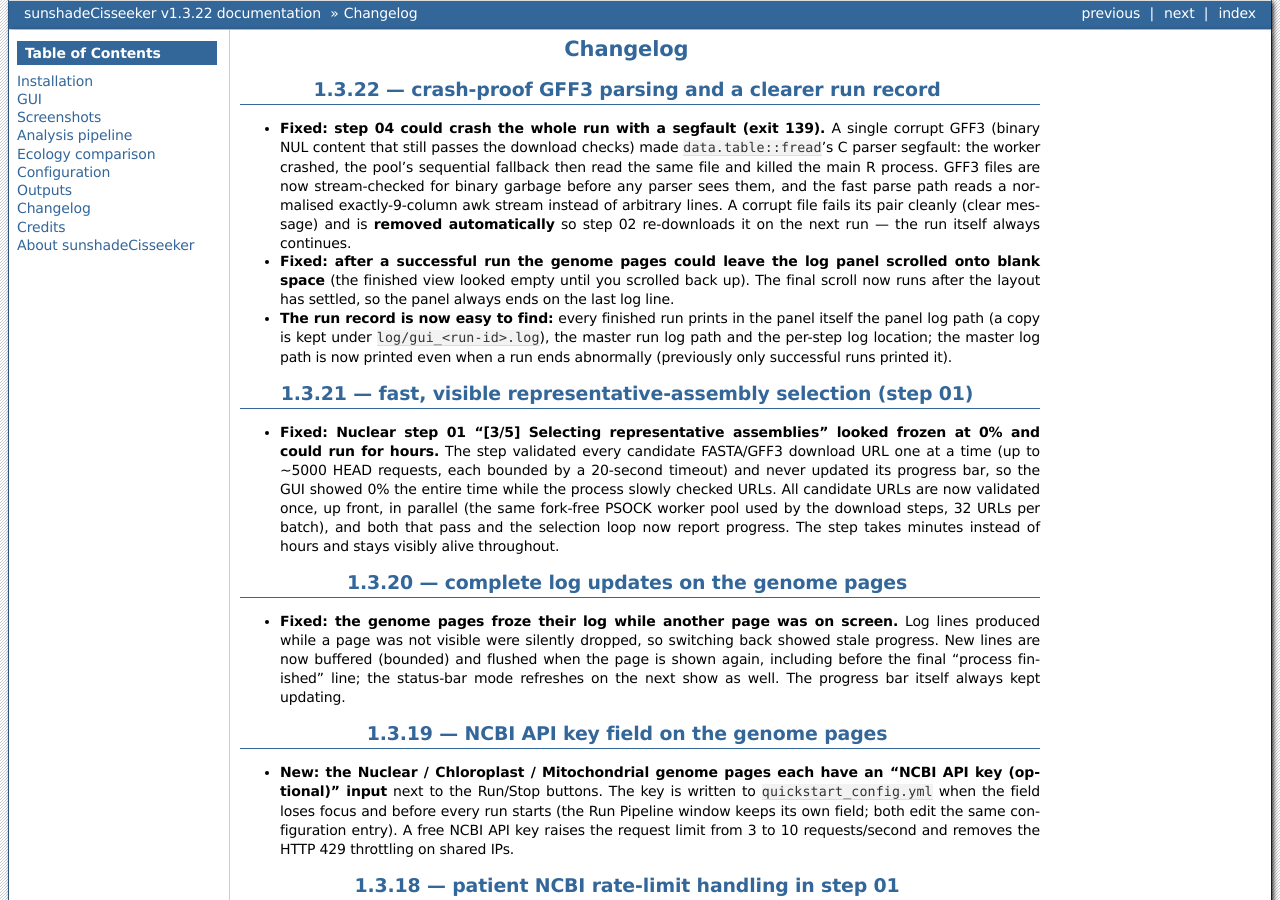
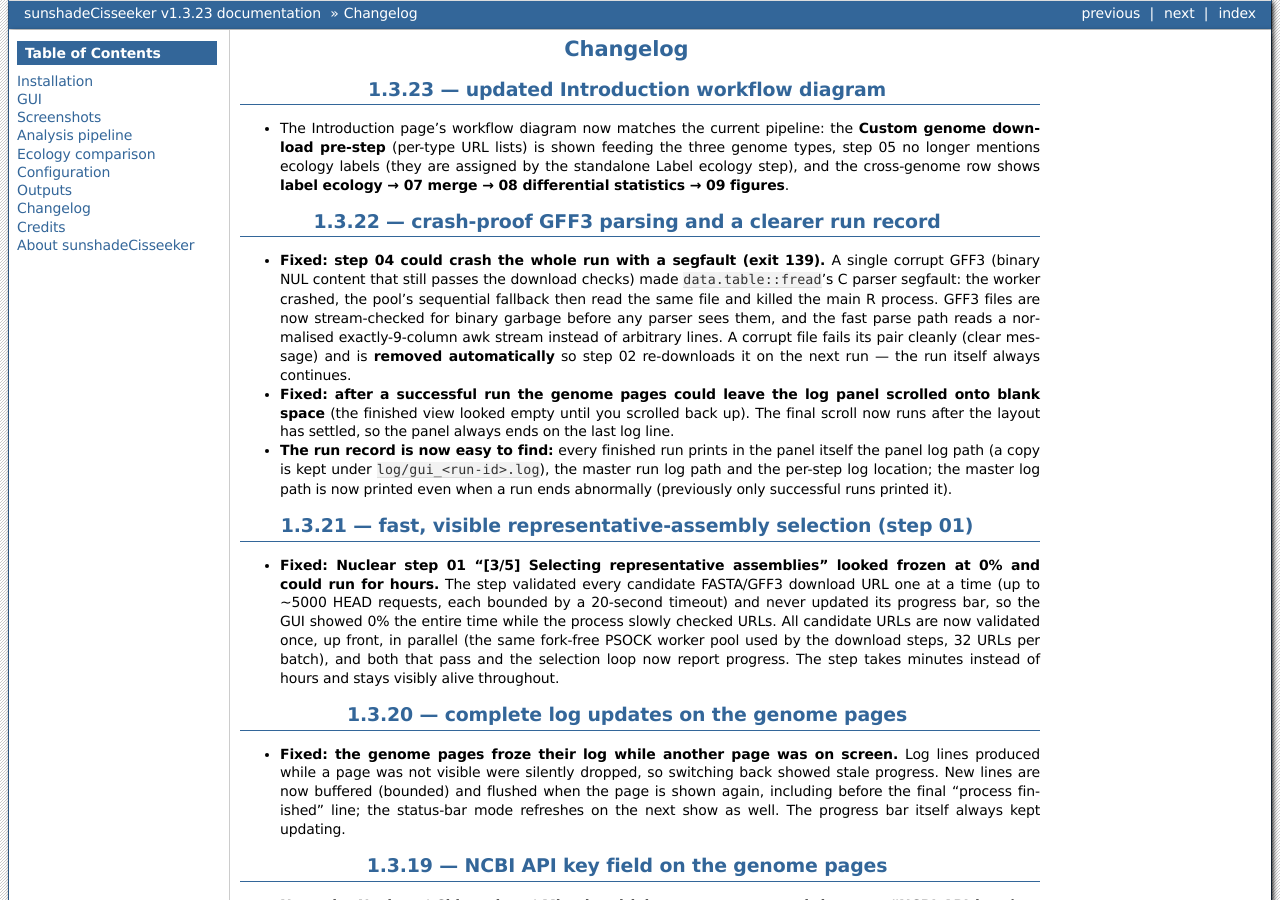
Before and after one commit to chenzhr23/sunshadeCisseeker-docs, a Sphinx documentation site: the page built from docs/content/Changelog.rst, in a window 1280 px wide and 900 px high. Built offline with Sphinx 7.4.7, drawn with Linux system fonts in a browser that asks for light colours; some of the changed text lies outside the part shown.

Commit message:
docs: v1.3.23 updated Introduction workflow diagram

```diff
--- a/docs/conf.py
+++ b/docs/conf.py
@@ -9,8 +9,8 @@
 copyright = "2026, sunshadeCisseeker developers"
 
 # The short X.Y version and the full release version.
-version = "v1.3.22"
-release = "v1.3.22"
+version = "v1.3.23"
+release = "v1.3.23"
 
 extensions = [
     "sphinx.ext.autosectionlabel",
--- a/docs/content/About sunshadeCisseeker.rst
+++ b/docs/content/About sunshadeCisseeker.rst
@@ -4,7 +4,7 @@
 sunshadeCisseeker identifies, annotates and compares promoter
 cis-regulatory elements across sun / facultative / shade plants.
 
-The current release is **1.3.22**; see :doc:`Changelog` for what changed in
+The current release is **1.3.23**; see :doc:`Changelog` for what changed in
 each version.
 
 Highlights
--- a/docs/content/Changelog.rst
+++ b/docs/content/Changelog.rst
@@ -1,5 +1,15 @@
 Changelog
 =========
+
+1.3.23 — updated Introduction workflow diagram
+-----------------------------------------------
+
+* The Introduction page's workflow diagram now matches the current pipeline:
+  the **Custom genome download pre-step** (per-type URL lists) is shown
+  feeding the three genome types, step 05 no longer mentions ecology labels
+  (they are assigned by the standalone Label ecology step), and the
+  cross-genome row shows **label ecology → 07 merge → 08 differential
+  statistics → 09 figures**.
 
 1.3.22 — crash-proof GFF3 parsing and a clearer run record
 ----------------------------------------------------------
```
